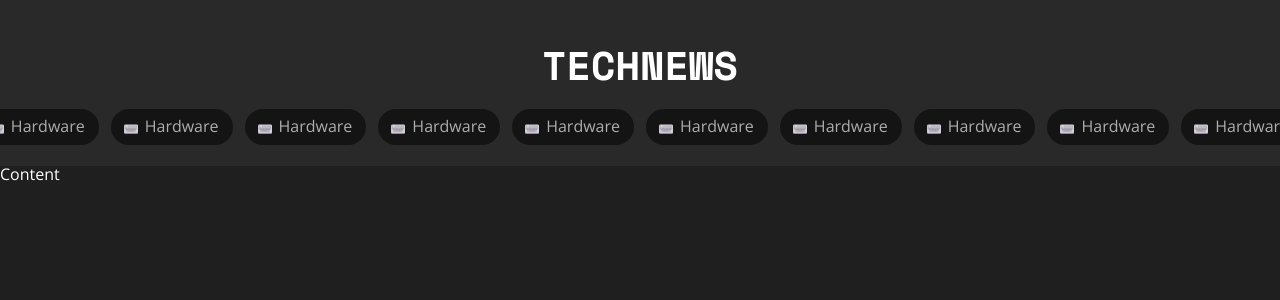
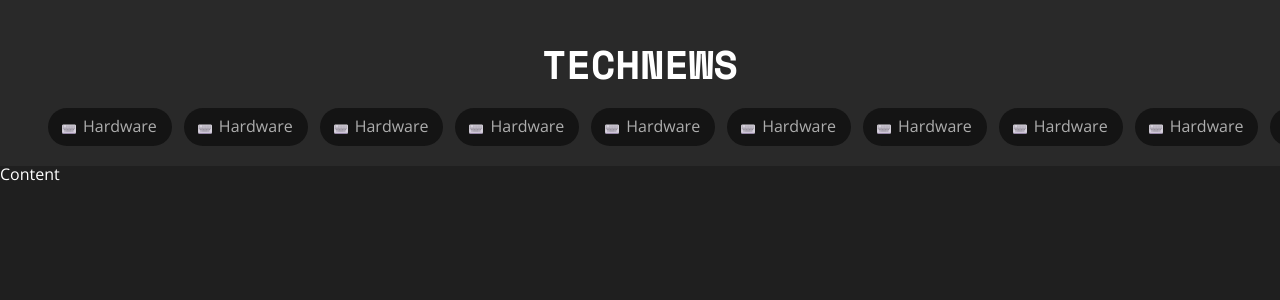
Before and after one commit to guipmdev/technews, a Jekyll site: the page built from index.html, in a window 1280 px wide. Shown: the top 300 px of the page. Built offline with Jekyll 4.4.1, drawn with Linux system fonts in a browser that asks for light colours.

Commit message:
style: update header and category styling

```diff
--- a/_includes/header.html
+++ b/_includes/header.html
@@ -6,7 +6,7 @@
       <h1 class="text-uppercase large-title fw-bold">TECHNEWS</h1>
     </div>
 
-    <ul class="d-flex flex-nowrap">
+    <ul class="d-flex flex-nowrap overflow-auto vw-100 px-5">
       {% for category in site.categories %} {% capture category_name
       %}{{category[0]}}{% endcapture %}
 
--- a/_sass/components/_category.scss
+++ b/_sass/components/_category.scss
@@ -2,7 +2,7 @@
   gap: 0.125rem;
 
   padding: 0 0.375rem;
-  outline: 1px solid #525252;
+  border: 0.0625rem solid #525252;
 
   & > img {
     height: 0.875rem;
@@ -10,7 +10,7 @@
   }
 
   & > span {
-    padding: 0.1875rem 0.0625rem 0.25rem 0.0625rem;
+    padding: 3px 1px 4px 1px;
 
     color: #adadad;
     font-size: 0.875rem;
@@ -24,16 +24,16 @@
     background-color: #141414;
 
     padding: 0 0.75rem;
-    outline-color: transparent;
+    border-color: transparent;
 
-    transition: outline-color 0.2s, background-color 0.2s;
+    transition: border-color 0.2s, background-color 0.2s;
 
     & > img {
       height: 1rem;
     }
 
     & > span {
-      padding: 0.375rem 0.125rem 0.5rem 0.125rem;
+      padding: 6px 2px 8px 2px;
 
       font-size: 1rem;
       line-height: 1.375rem;
@@ -42,7 +42,7 @@
     }
 
     &:hover {
-      outline-color: #525252;
+      border-color: #525252;
 
       & > span {
         color: #ffffff;
--- a/_sass/components/_header.scss
+++ b/_sass/components/_header.scss
@@ -4,14 +4,14 @@ header {
   background-color: #292929;
 
   .logo {
-    height: 88px;
+    height: 5.5rem;
   }
 
-  > div {
-    height: 166px;
-  }
+  & > div {
+    min-height: 10.375rem;
 
-  ul {
-    gap: 0.75rem;
+    & > ul {
+      gap: 0.75rem;
+    }
   }
 }
```
